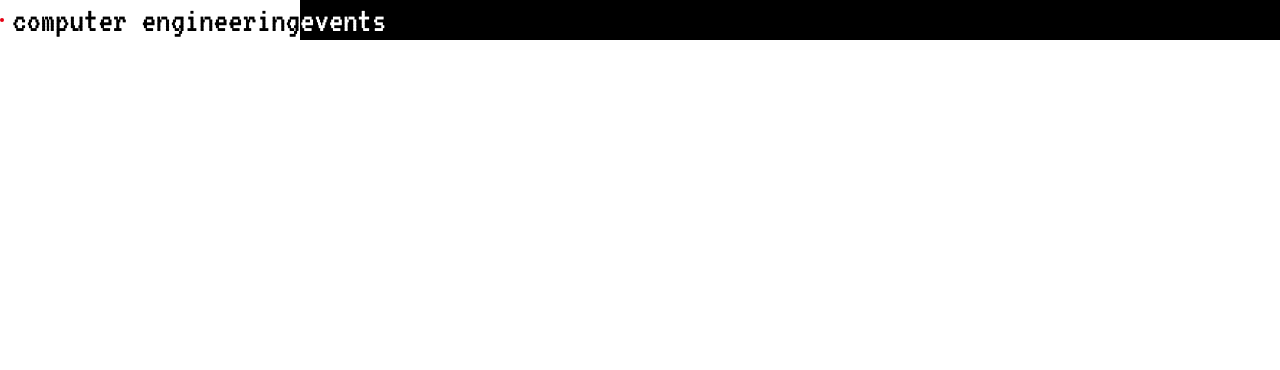
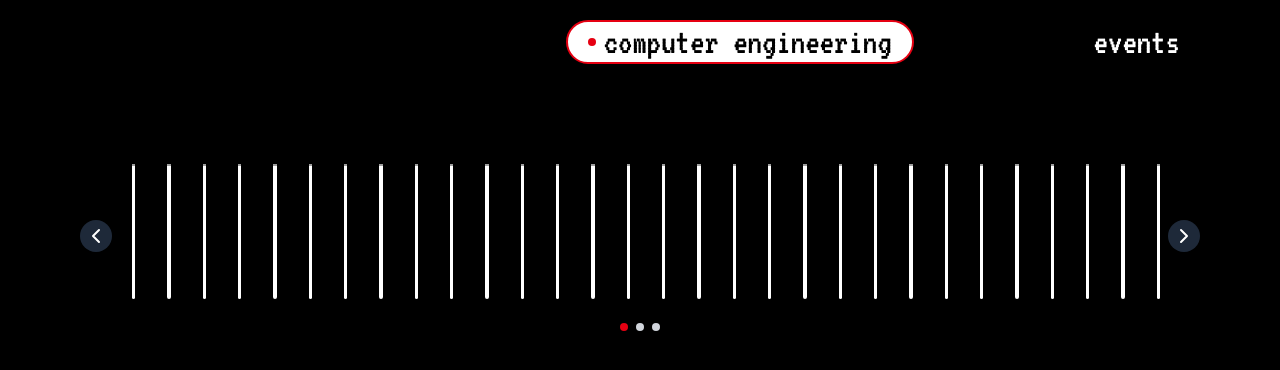
Before and after one commit to Olumightty/zap-yearbook-app, a Next.js app: page / in a window 1280 px wide. Shown: the top 370 px of the page. Built offline with nearby package versions, Linux system fonts and the light colour scheme; grey boxes are pictures that could not be loaded.

Commit message:
done with carousel

```diff
--- a/package.json
+++ b/package.json
@@ -10,6 +10,7 @@
   },
   "dependencies": {
     "clsx": "^2.1.1",
+    "lucide-react": "^0.487.0",
     "next": "15.2.4",
     "react": "^19.0.0",
     "react-dom": "^19.0.0"
--- a/src/app/globals.css
+++ b/src/app/globals.css
@@ -10,6 +10,28 @@
 
 }
 
-body{
-  font-family: var(--font-montserrat);
+
+.no-scrollbar::-webkit-scrollbar {
+  width: 5px;
+  height: 2px;
+  background: #f9f9f9;
+  border-radius: 5px;
 }
+
+/* Background color of the scrollbar track */
+::-webkit-scrollbar-track {
+  background: #f9f9f9;
+  border-radius: 5px;
+
+}
+
+/* Color of the scrollbar handle */
+::-webkit-scrollbar-thumb {
+  background: #ff0000;  /* Red color */
+  border-radius: 5px;
+}
+
+/* Color of the scrollbar handle on hover */
+::-webkit-scrollbar-thumb:hover {
+  background: #cc0000;  /* Darker red on hover */
+}
--- a/src/app/layout.tsx
+++ b/src/app/layout.tsx
@@ -16,10 +16,12 @@ export default function RootLayout({
   return (
     <html lang="en">
       <body
-        className={`antialiased`}
+        className={`antialiased bg-(--black) font-[family-name:var(--font-montserrat)]`}
       >
         <NavBar/>
-        {children}
+        <main className="p-20">
+          {children}
+        </main>
       </body>
     </html>
   );
--- a/src/app/page.tsx
+++ b/src/app/page.tsx
@@ -1,7 +1,10 @@
+import SliderContainer from "@/components/SliderContainer";
 import Image from "next/image";
 
 export default function Home() {
   return (
-    <></>
+    <>
+      <SliderContainer/>
+    </>
   );
 }
--- /dev/null
+++ b/src/components/ImageBox.tsx
@@ -0,0 +1,17 @@
+import Image from 'next/image'
+import Link from 'next/link'
+import React from 'react'
+
+const ImageBox = ({src, alt, href} : {
+    src: string,
+    alt: string,
+    href: string
+}) => {
+  return (
+    <div className='w-[105px] h-[135px] rounded-xl bg-(--white)'>
+        <Link href={href}><Image src={src} width={105} height={135} alt={alt}/></Link>
+    </div>
+  )
+}
+
+export default ImageBox
--- a/src/components/Navigation/NavBar.tsx
+++ b/src/components/Navigation/NavBar.tsx
@@ -3,7 +3,7 @@ import NavLink from './NavLink'
 
 const NavBar = () => {
   return (
-    <ul className='sticky top-0 bg-(--black) w-full flex'>
+    <ul className='sticky top-0 bg-(--black) w-full flex justify-end gap-40 px-20 py-5 items-center'>
       <NavLink href='/'>computer engineering</NavLink>
       <NavLink href='/events'>events</NavLink>
     </ul>
--- a/src/components/Navigation/NavLink.tsx
+++ b/src/components/Navigation/NavLink.tsx
@@ -10,8 +10,8 @@ const NavLink = ({children, href} : {
 }) => {
   const path = usePathname()
   return (
-    <li className={clsx('cursor-pointer  font-[family-name:var(--font-vt323)] flex items-center gap-2 text-4xl', path === href ? 'text-(--black) bg-(--white)': 'text-(--white)')}>
-      {path === href && <div className='w-1 h-1 bg-(--red) rounded-full'/>}
+    <li className={clsx('cursor-pointer  px-5 font-[family-name:var(--font-vt323)] flex items-center gap-2 text-4xl', path === href ? 'text-(--black) bg-(--white) rounded-full border-2 border-(--red)': 'text-(--white)')}>
+      {path === href && <div className='w-2 h-2 bg-(--red) rounded-full'/>}
       <Link href={`${href}`}>{children}</Link>
     </li>
   )
--- /dev/null
+++ b/src/components/SliderContainer.tsx
@@ -0,0 +1,93 @@
+'use client'
+import { useState, useEffect } from 'react';
+import { ChevronLeft, ChevronRight } from 'lucide-react';
+import ImageBox from './ImageBox';
+
+export default function SliderContainer() {
+  const [activeIndex, setActiveIndex] = useState(0);
+
+  // Sample images (using placeholders)
+  const images = Array(30).fill(null).map((_, i) => ({
+    id: i,
+    url: "/api/placeholder/105/135",
+    alt: `Image ${i+1}`
+  }));
+
+  const indexes = Array(images.length/10).fill(null).map((_, i) => i);
+
+  const nextSlide = () => {
+    setActiveIndex((prev) => (prev === indexes.length - 1 ? 0 : prev + 1));
+  };
+
+  const prevSlide = () => {
+    setActiveIndex((prev) => (prev === 0 ? indexes.length - 1 : prev - 1));
+  };
+
+  // Auto-play functionality
+  useEffect(() => {
+    // const interval = setInterval(() => {
+    //   nextSlide();
+    // }, 3000);
+
+    // return () => clearInterval(interval);
+  }, []);
+
+  return (
+    <div className="relative w-full mx-auto">
+
+
+      <div className="relative flex px-10  items-center">
+        {/* Left arrow */}
+        {
+            indexes.length > 1 && (
+              <button
+                onClick={prevSlide}
+                className="absolute hidden lg:block left-0 z-10 p-1 bg-gray-800 bg-opacity-50 rounded-full text-white"
+              >
+                <ChevronLeft size={24} />
+              </button>
+            )
+        }
+
+
+        {/* Swiper container */}
+        <div className= "overflow-x-scroll pb-2 lg:overflow-x-hidden no-scrollbar ml-3"  >
+          <div
+            className="flex gap-8 transition-transform duration-300 ease-in-out"
+            style={{ transform: `translateX(-${activeIndex * (105)}%)` }}
+          >
+            {images.map((image) => (
+              <ImageBox href='#' key={image.id} src={image.url} alt={image.alt}/>
+            ))}
+          </div>
+        </div>
+
+        {/* Right arrow */}
+        {
+          indexes.length > 1 && (
+            <button
+              onClick={nextSlide}
+              className="absolute hidden lg:block right-0 z-10 p-1 bg-gray-800 bg-opacity-50 rounded-full text-white"
+            >
+              <ChevronRight size={24} />
+            </button>
+          )
+        }
+      </div>
+
+      {/* Dots navigation */}
+      <div className="hidden lg:flex justify-center mt-4">
+        {indexes.length > 1 && indexes.map((_, index) => (
+          <button
+            key={index}
+            onClick={() => setActiveIndex(index)}
+            className={`mx-1 w-2 h-2 rounded-full ${
+              index === activeIndex ? 'bg-(--red)' : 'bg-gray-300'
+            }`}
+            aria-label={`Go to slide ${index + 1}`}
+          />
+        ))}
+      </div>
+    </div>
+  );
+}
```
Also changed, not shown: 1 other file (tests, documents, lock files or other folders).
